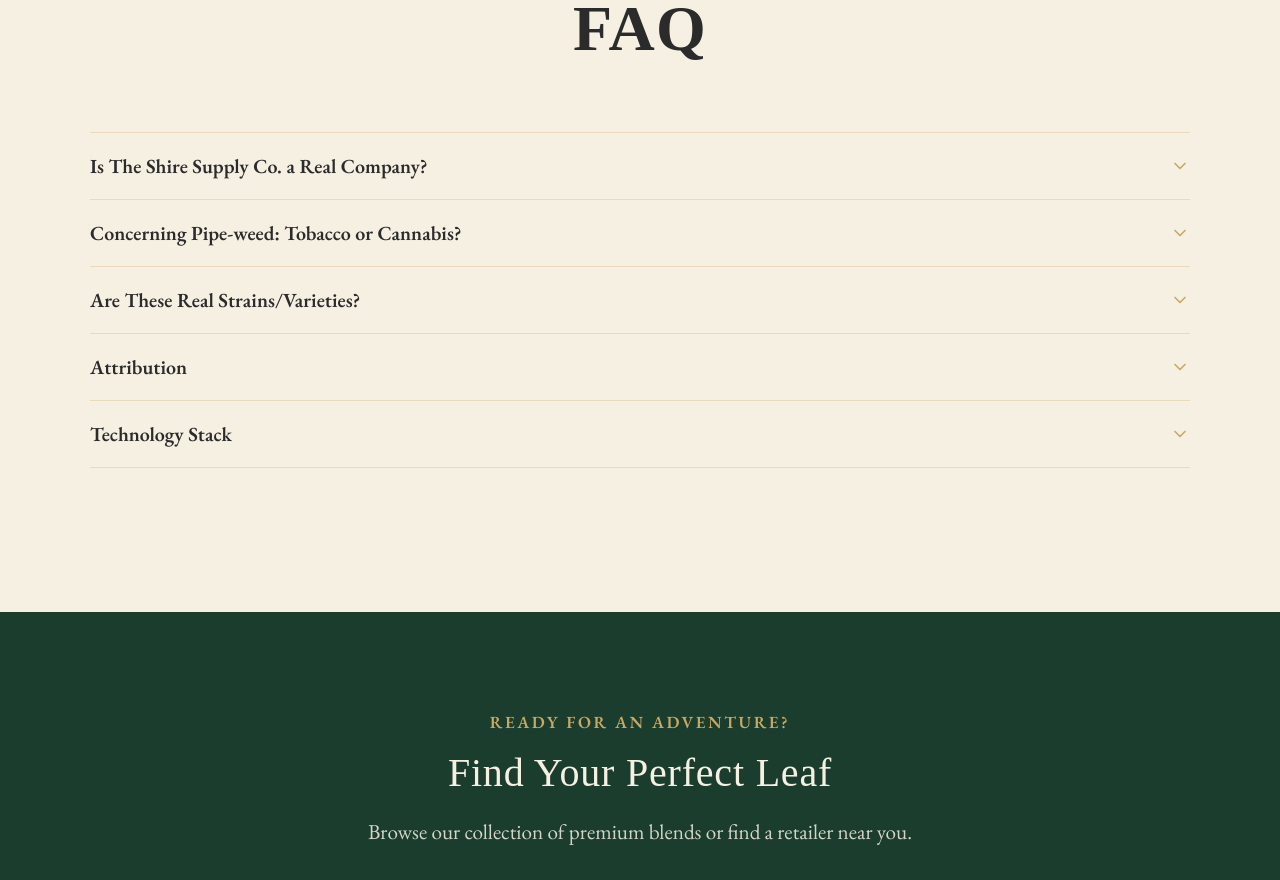
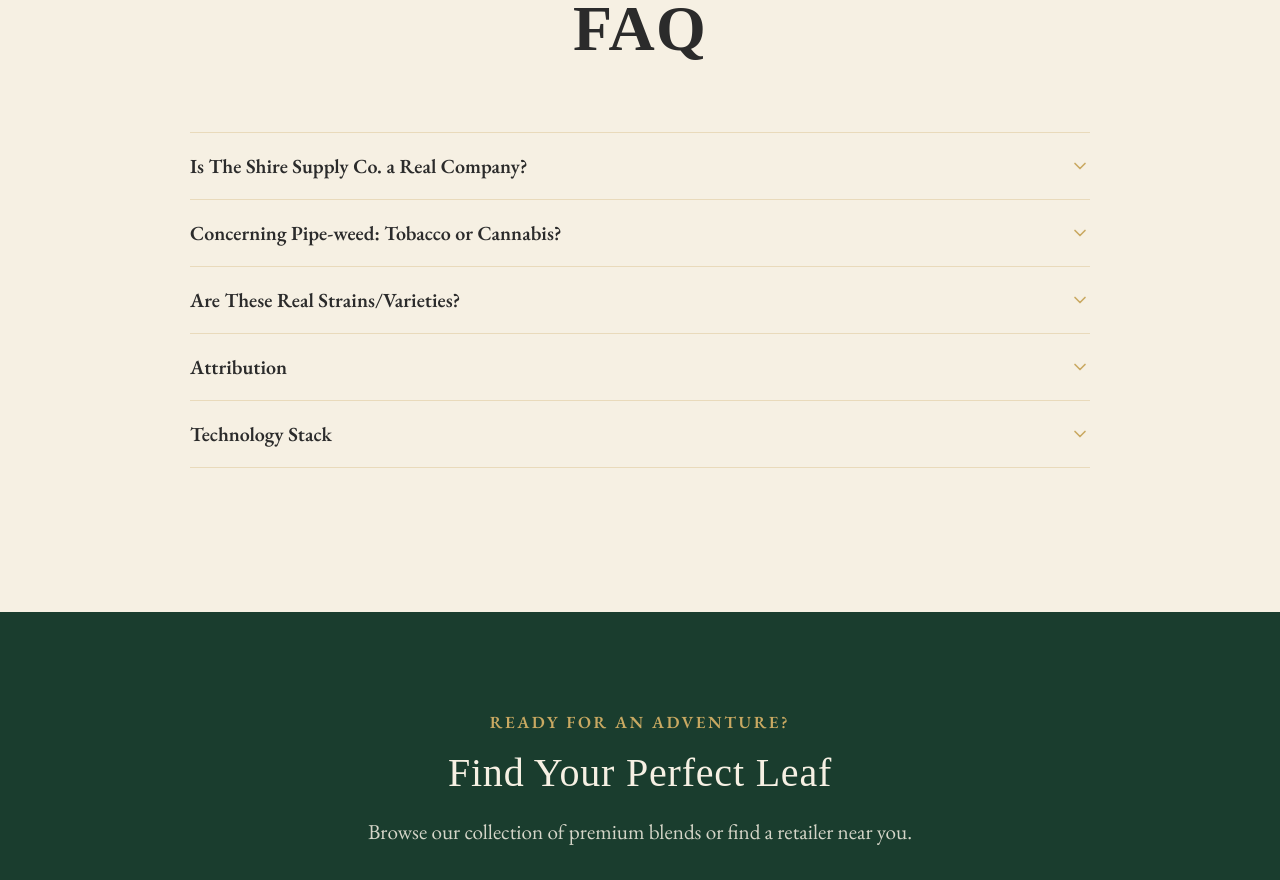
Before and after one commit to AceGK/the-shire, a Next.js app: page / in a window 1280 px wide. Shown: the part 6180-7060 px from the top of the page. Built offline with nearby package versions, Linux system fonts and the light colour scheme; no server answers.

Commit message:
Limit the FAQ to 900px and centre it
Cap the accordion at 900px wide and centre it, on both the home page and the About This Site page.

```diff
--- a/src/components/ui/accordion/styles.module.scss
+++ b/src/components/ui/accordion/styles.module.scss
@@ -6,6 +6,9 @@
   flex-direction: column;
   gap: 0;
   width: 100%;
+  // Keep long answers at a readable line length, centred in their section
+  max-width: 900px;
+  margin-inline: auto;
 }
 
 .item {
```
